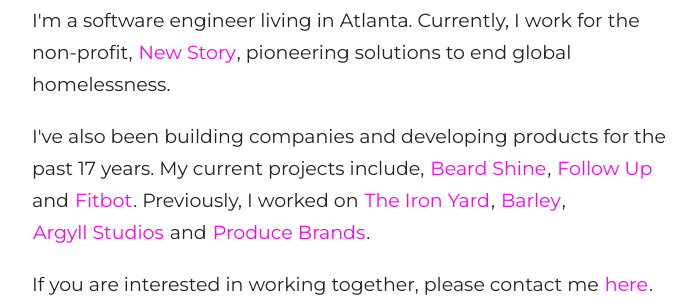
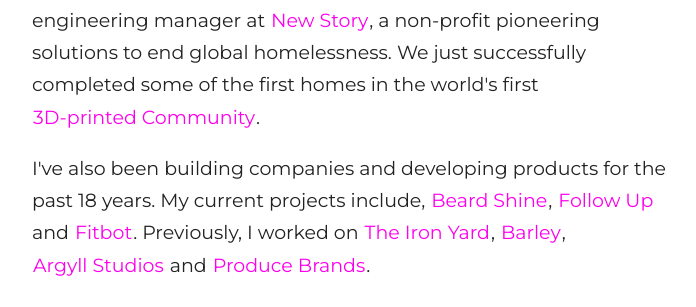
Before and after one commit to timwco/twhitacre.github.io, a plain HTML site: page index.html in a window 1280 px wide. Shown: the part 256-563 px from the top of the page, without its empty margins (288-984 px from the left). Drawn offline with Linux system fonts and the light colour scheme.

Commit message:
quick update

```diff
--- a/index.html
+++ b/index.html
@@ -16,9 +16,9 @@
       <div class="content">
           <h1>👋 Hi, I'm Tim</h1>
 
-          <p>I'm a software engineer living in Atlanta. Currently, I work for the non-profit, <a href="https://newstorycharity.org/">New Story</a>, pioneering solutions to end global homelessness.</p>
+	  <p>I'm a software engineer living in Atlanta. Currently, I'm the engineering manager at <a href="https://newstorycharity.org/">New Story</a>, a non-profit pioneering solutions to end global homelessness. We just successfully completed some of the first homes in the world's first <a href="https://l.timw.co/3dfirst">3D-printed Community</a>.</p>
 
-          <p>I've also been building companies and developing products for the past 17 years. My current projects include, <a href="https://beardshine.co/">Beard Shine</a>, <a href="https://wefollowup.app/">Follow Up</a> and <a href="https://fitbot.co">Fitbot</a>. Previously, I worked on <a href="https://linkedin.com/school/the-iron-yard/">The Iron Yard</a>, <a href="https://l.timw.co/2BEcXXg">Barley</a>, <a href="http://argyllstudios.com/">Argyll Studios</a> and <a href="https://db.producebrands.com/">Produce Brands</a>.</p>
+          <p>I've also been building companies and developing products for the past 18 years. My current projects include, <a href="https://beardshine.co/">Beard Shine</a>, <a href="https://wefollowup.app/">Follow Up</a> and <a href="https://fitbot.co">Fitbot</a>. Previously, I worked on <a href="https://linkedin.com/school/the-iron-yard/">The Iron Yard</a>, <a href="https://l.timw.co/2BEcXXg">Barley</a>, <a href="http://argyllstudios.com/">Argyll Studios</a> and <a href="https://db.producebrands.com/">Produce Brands</a>.</p>
 
           <p>If you are interested in working together, please contact me <a href="https://77lines.xyz">here</a>.</p>
 
```
